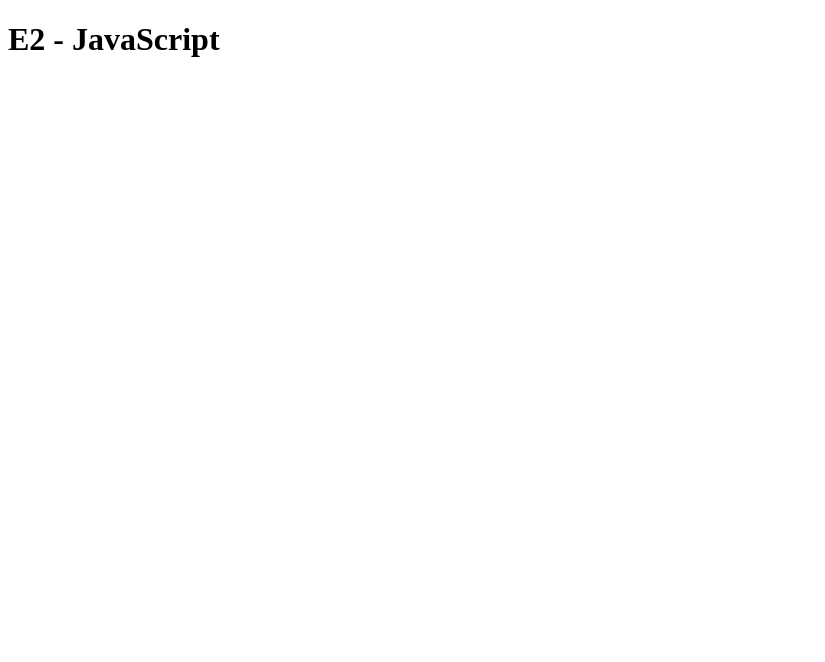
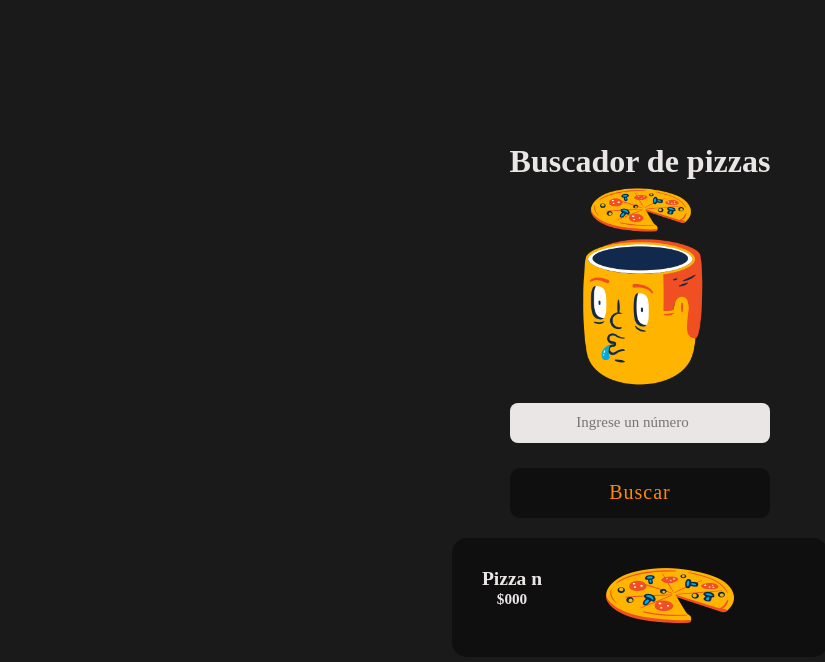
Before and after one commit to PaulaVelezz/E-2-JS, a plain HTML site: page index.html in a window 1280 px wide. Shown: the whole page, without its empty margins (0-825 px from the left). Drawn offline with Linux system fonts and the light colour scheme; a web font is replaced by a local one.

Commit message:
diseño listo

```diff
--- a/index.html
+++ b/index.html
@@ -1,14 +1,33 @@
 <!DOCTYPE html>
 <html lang="en">
-<head>
-    <meta charset="UTF-8">
-    <meta http-equiv="X-UA-Compatible" content="IE=edge">
-    <meta name="viewport" content="width=device-width, initial-scale=1.0">
+  <head>
+    <meta charset="UTF-8" />
+    <meta http-equiv="X-UA-Compatible" content="IE=edge" />
+    <meta name="viewport" content="width=device-width, initial-scale=1.0" />
     <title>E-2-JavaScript</title>
     <link rel="stylesheet" href="style.css" />
-</head>
-<body>
-    <h1>E2 - JavaScript</h1>
+  </head>
+  <body>
+    <main>
+      <div class="intro-container">
+        <h1>Buscador de pizzas</h1>
+        <img src="./assets/pizza-1.png" alt="logo-pizza" />
+        <form id="form" class="form" action=""></form>
+        <input type="number" placeholder="Ingrese un número" id="input" />
+        <input id="submit" type="submit" value="Buscar" />
+      </div>
+
+      <div id="container" class="pizza-container">
+        <div>
+          <h2 class="titulo-pizza">Pizza n</h2>
+          <h3 class="precio">$000</h3>
+        </div>
+        <div>
+          <img src="./assets/pizza-2.png" alt="pizza-img" />
+        </div>
+      </div>
+    </main>
+
     <script src="main.js"></script>
-</body>
+  </body>
 </html>
--- a/main.js
+++ b/main.js
@@ -0,0 +1,49 @@
+// Vamos a utilizar el mismo array de objetos "Pizzas🍕" del desafío general anterior.
+
+// 👉 Crear un archivo HTML con un input de tipo number, un botón y un contenedor en el cual renderizar el resultado de la búsqueda.
+
+// 👉 El desafío será, al tocar el botón, capturar el valor ingresado en el input.
+// 👉 Renderizar en el contenedor un h2 con el nombre y en un h3 con el precio de la pizza cuyo id coincida con el numero ingresado en el input.
+
+// 🚨 Si el número ingresado no coincide con ningún id, renderizar (no sirve un alert) un mensaje de error en el contenedor.
+// 🚨 Si no se ingresa un número, renderizar (no sirve un alert) un mensaje de error diferente en el contenedor.
+// 🚨 Solo debe renderizarse una única cosa , ya sea la nueva pizza, o el nuevo mensaje de error. El resto se debe pisar.
+
+const Pizzas = [
+    {
+        id: 1,
+        nombre: "Pizza Margarita",
+        ingredientes: [ "Prepizza","Salsa Roja", "Mozzarella","Albaca Fresca", "Aceitunas"],
+        precio: 350,
+    },
+    {
+        id: 2,
+        nombre: "Pizza Fugazza",
+        ingredientes: [ "Prepizza","Cebolla", "Parmesano", "Aceitunas"],
+        precio: 400,
+    },
+    {
+        id: 3,
+        nombre: "Pizza Fugazzeta",
+        ingredientes: [ "Prepizza","Salsa Roja", "Cebolla", "Mozzarella","Parmesano", "Aceitunas"],
+        precio: 450,
+    },
+    {
+        id: 4,
+        nombre: "Pizza Pasto",
+        ingredientes: [ "Prepizza","Salsa Roja", "Pesto", "Mozzarella", "Aceitunas"],
+        precio: 400,
+    },
+    {
+        id: 5,
+        nombre: "Pizza Palmitos",
+        ingredientes: [ "Prepizza","Salsa Roja", "Salsa Golf", "Mozzarella","Palmitos", "Aceitunas"],
+        precio: 600,
+    },
+    {
+        id: 6,
+        nombre: "Pizza Hawaiana",
+        ingredientes: [ "Prepizza","Salsa Roja", "Anana", "Mozzarella","Cerezas", "Jamón","Aceitunas"],
+        precio: 650,
+    }
+]
--- a/style.css
+++ b/style.css
@@ -0,0 +1,77 @@
+@import url('https://fonts.googleapis.com/css2?family=Unbounded:wght@300&display=swap');
+
+*{
+    margin: 0;
+    padding: 0;
+    box-sizing: border-box;
+    text-decoration: none;
+    list-style: none;
+    font-family: 'Unbounded';
+}
+
+body {
+    background:#1B1A1A;
+}
+
+main {
+    display: flex;
+    flex-direction: column;
+    justify-content: center;
+    align-items: center;
+    text-align: center;
+    width: 80%;
+    height: 100vh;
+    margin: auto;
+    gap: 20px;
+}
+
+.intro-container {
+   color:rgb(235, 230, 230);
+}
+
+.intro-container img{
+    width: 60%;
+}
+
+.intro-container input{
+    font-size: 15px;
+    text-align: center;
+    width: 100%;
+    height: 40px;
+    border-radius: 8px;
+    background:rgb(235, 230, 230) ;
+    outline: none;
+    border: none;
+    margin-top: 10px;
+}
+
+#submit{
+    font-size: 20px;
+    letter-spacing: 1px;
+    width: 100%;
+    height: 50px;
+    border-radius: 10px;
+    background:#0f0f0f;
+    color:#ff8906;
+    border: none;
+    margin-top: 25px;
+}
+
+#submit:hover{
+    transform: scale(1.1);
+    cursor: pointer;
+}
+
+.pizza-container {
+    background:#0f0f0f;
+    padding: 30px;
+    border-radius: 15px;
+    display: flex;
+    color:rgb(235, 230, 230);
+    box-shadow: #242424;
+    font-size: 13px;
+}
+
+.pizza-container img {
+    width: 50%;
+}
```
Also changed, not shown: assets/pizza-1.png (added), assets/pizza-2.png (added).
